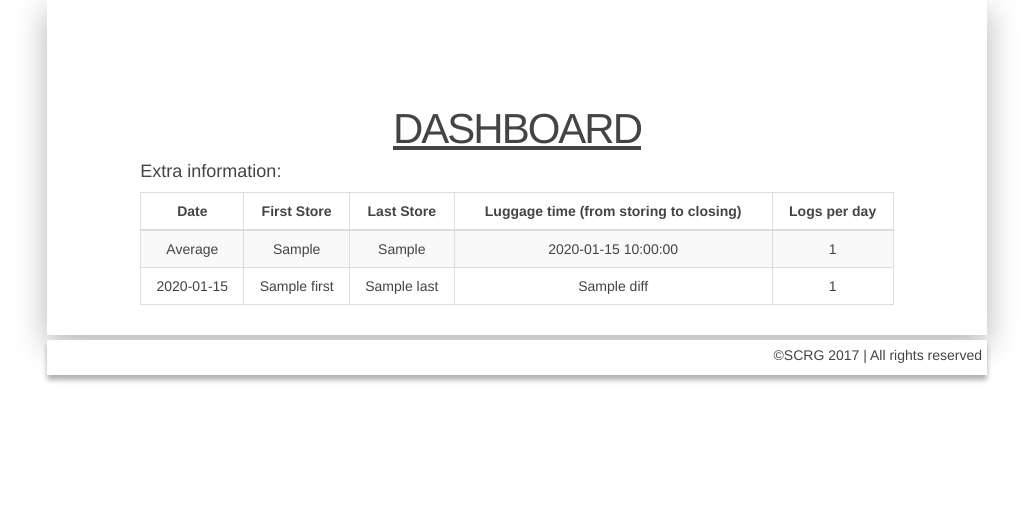
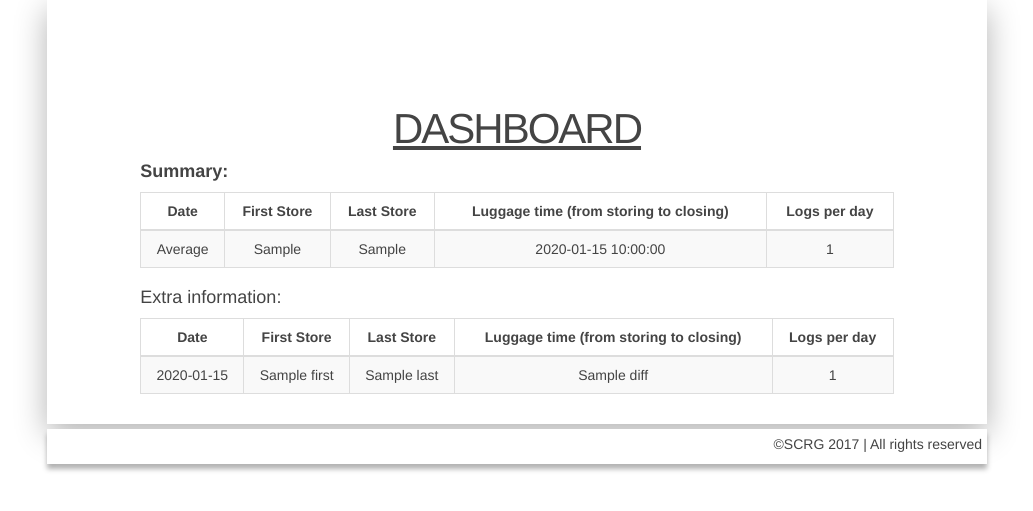
Before and after one commit to greevedogg/flask_luggage, a Flask app: template app/templates/dashboard.html in a window 1280 px wide. Shown: the top 511 px of the page, without its empty margins (123-1156 px from the left). Run offline with Flask 2, Linux system fonts and the light colour scheme; the template is opened without the code that fills it: most values are stand-ins (such as "Sample title", 1, 10 or a date in 2020); parts of the project's set-up code (start-up, migrations or seed data) failed here and were passed over; some libraries are stand-ins or nearby versions.

Commit message:
Resolved some issues related to "Stats - First and last store"

```diff
--- a/app/helpers.py
+++ b/app/helpers.py
@@ -53,4 +53,11 @@ def get_average_time(datetimes):
 def get_average_time_for_timedeltas(timedeltas):
     avg = sum(timedeltas, timedelta(0)) / len(timedeltas)
     avg = avg - timedelta(microseconds=avg.microseconds)
-    return avg
+    return strfdelta(avg, "{days} days, {hours} hours, {minutes} minutes")
+
+
+def strfdelta(tdelta, fmt):
+    d = {"days": tdelta.days}
+    d["hours"], rem = divmod(tdelta.seconds, 3600)
+    d["minutes"], d["seconds"] = divmod(rem, 60)
+    return fmt.format(**d)
--- a/app/routes.py
+++ b/app/routes.py
@@ -192,7 +192,7 @@ def login_admin():
 
 
 
-@luggage.route("/dashboard")
+@luggage.route("/admin/dashboard")
 @login_required
 # TODO: add admin permission check decorator
 def show_dashboard():
--- a/app/templates/dashboard.html
+++ b/app/templates/dashboard.html
@@ -11,10 +11,9 @@
   <div class="col-sm-10 col-sm-offset-1 col-xs-10 col-xs-offset-1">
     <h2>Dashboard</h2>
 
+   <h4><b>Summary:</b></h4>
 
-   <h4>Extra information:</h4>
-
-    <table id="open-tickets" class="table table-bordered table-hover table-striped table-responsive tablesorter">
+   <table class="table table-bordered table-hover table-striped table-responsive tablesorter">
       <thead>
         <tr>
           <th>Date</th>
@@ -32,6 +31,21 @@
           <td>{{ info.luggage_time }}</td>
           <td>{{ info.count_store }}</td>
         </tr>
+      </tbody>
+   </table>
+   <h4>Extra information:</h4>
+
+    <table id="open-tickets" class="table table-bordered table-hover table-striped table-responsive tablesorter">
+      <thead>
+        <tr>
+          <th>Date</th>
+          <th>First Store</th>
+          <th>Last Store</th>
+          <th>Luggage time (from storing to closing)</th>
+          <th>Logs per day</th>
+        </tr>
+      </thead>
+      <tbody>
         {% for store in info.stores.values() %}
         <tr>
           <td>{{ store.day.strftime('%d %b %Y') }}</td>
--- a/app/templates/partials/global/admin_navbar.html
+++ b/app/templates/partials/global/admin_navbar.html
@@ -2,8 +2,7 @@
 <nav class="navbar navbar-inverse navbar-fixed-top center">
     <div class="container">
         <div class="navbar-header">
-            <a class="navbar-brand" href="#"><span class="glyphicon glyphicon-briefcase"></span> Stats</a>
-            <a class="navbar-brand" href="#"><span class="glyphicon glyphicon-briefcase"></span> Info</a>
+            <a class="navbar-brand" href="{{ url_for('luggage.show_dashboard') }}"><span class="glyphicon glyphicon-briefcase"></span> Stats</a>
 
         </div>
         {% block extra_navbar %}{% endblock %}
```
Also changed, not shown: app/stats.py (+4 -4 lines).
